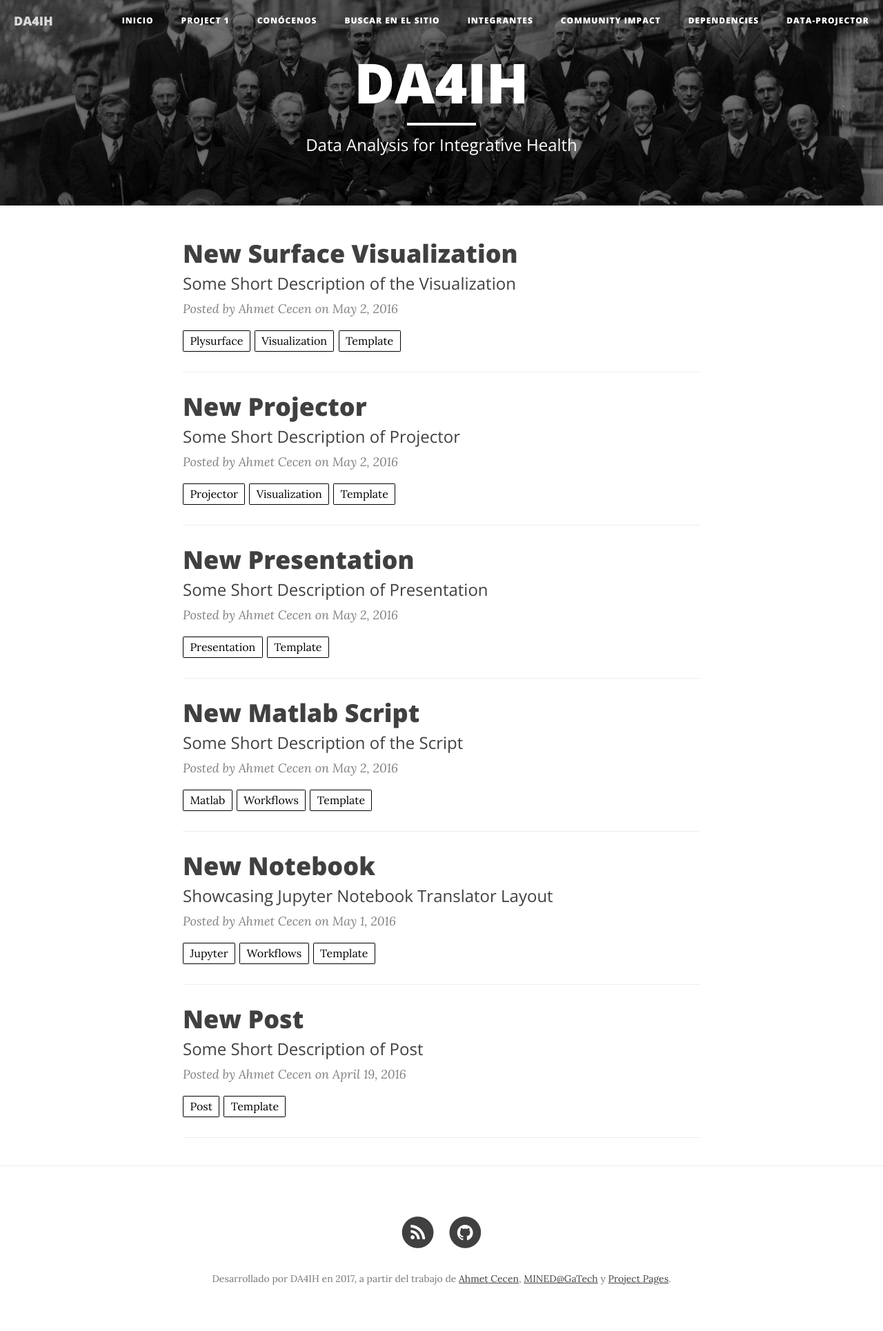
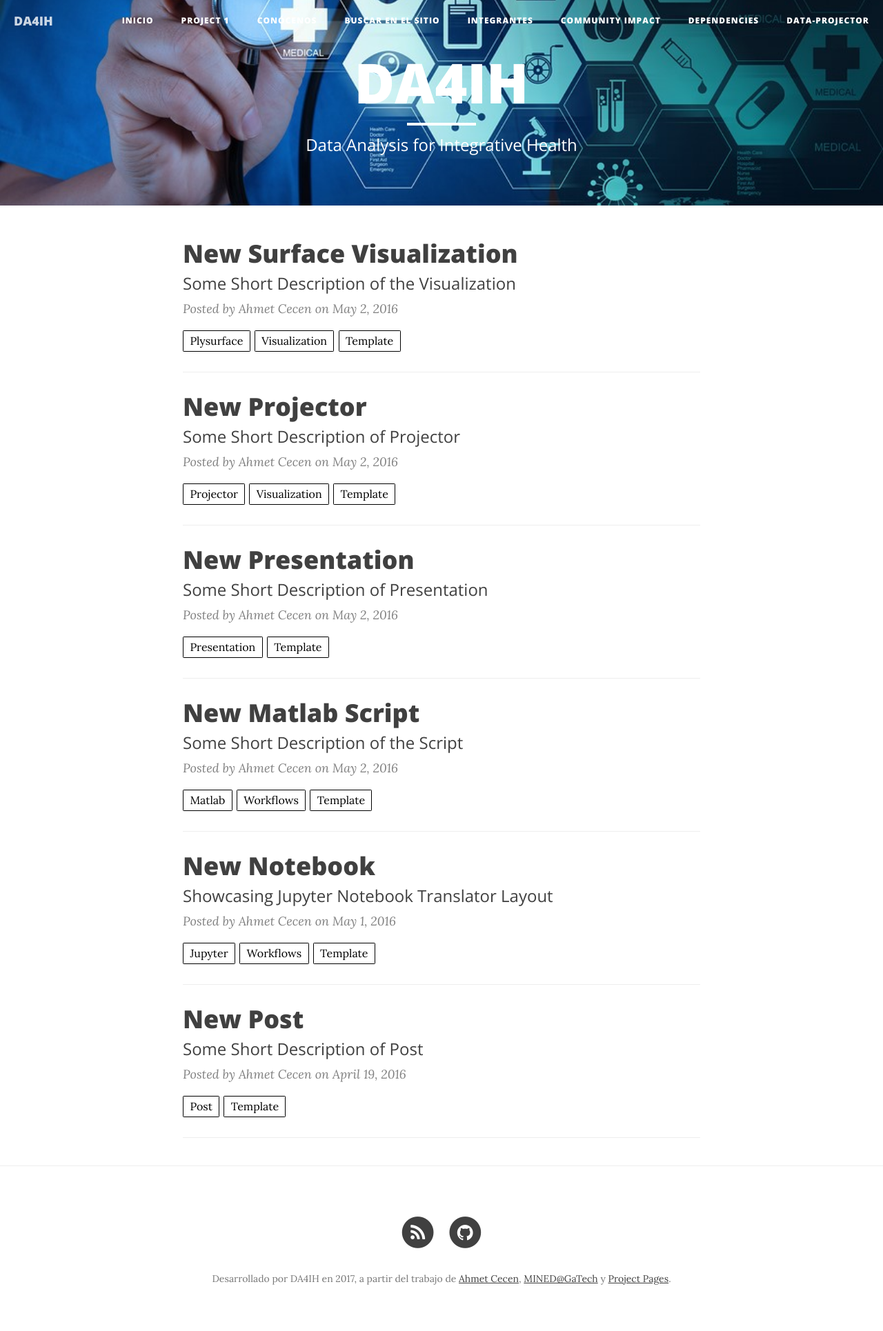
Before and after one commit to DA4IH/DA4IH.github.io, a Jekyll site: the page built from index.html, in a window 1280 px wide. Shown: the whole page at 69% size. Built offline with Jekyll 4.4.1, drawn with Linux system fonts in a browser that asks for light colours; nearby versions of some CDN libraries; the list of posts is cut into pages by our own code.

Commit message:
Cambio de imagen de inicio

```diff
--- a/_config.yml
+++ b/_config.yml
@@ -7,7 +7,7 @@ url: "https://da4ih.github.io"
 
 
 # Secondary Parameters
-header-img: img/home-bg.jpg
+header-img: img/medInfo 5.jpg
 headercolor: "#FFFFFF"
 logo:
 
```
Also changed, not shown: img/medInfo 5.jpg (added).
